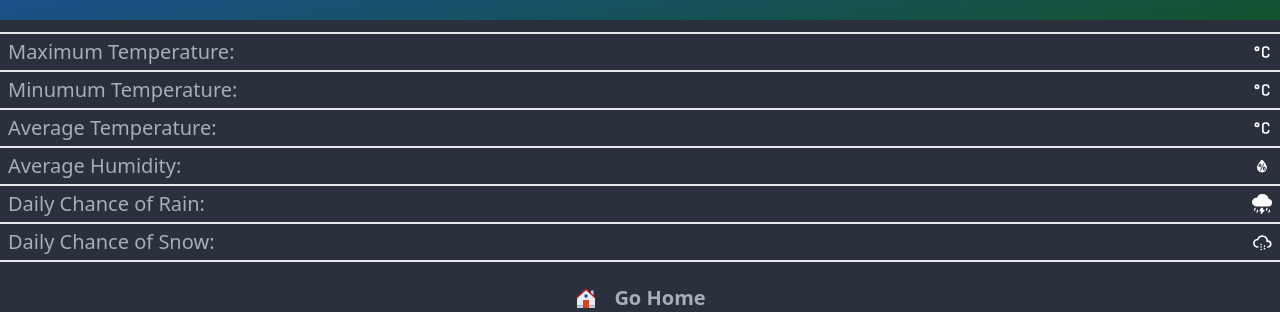
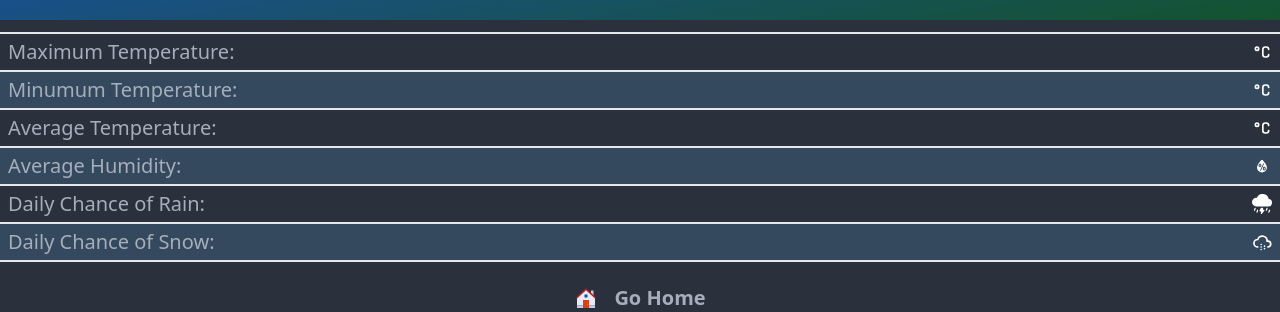
Before and after one commit to shafiuyushawu/weather-app, a React (Create React App) app: page /weather-details in a window 1280 px wide. Shown: the part 252-564 px from the top of the page. Built offline with nearby package versions, Linux system fonts and the light colour scheme.

Commit message:
Updated readme and updated the background of daily card

```diff
--- a/src/components/DailyForecast.jsx
+++ b/src/components/DailyForecast.jsx
@@ -12,7 +12,7 @@ const DailyForecast = ({ fcast }) => {
   };
 
   return (
-    <li className="grid-cols-2 border-2 border-blue-300 p-2 hover:border-blue-500 hover:shadow-sm hover:shadow-blue-500 shadow-sm shadow-green-200">
+    <li className="grid-cols-2 border-2 even:bg-[#34495e] border-blue-300 p-2 hover:border-blue-500 hover:shadow-sm hover:shadow-blue-500 shadow-sm shadow-green-200">
       <Link to="/weather-details" onClick={() => handleClick(fcast.date)}>
         <div className="flex justify-between">
           <span>
--- a/src/pages/WeatherDetails.jsx
+++ b/src/pages/WeatherDetails.jsx
@@ -28,7 +28,7 @@ const WeatherDetails = () => {
             {' '}
           </span>
         </li>
-        <li className="flex justify-between px-2 items-center  border-t-2 text-xl p-1">
+        <li className="flex justify-between px-2 items-center bg-[#34495e] border-t-2 text-xl p-1">
           <span>Minumum Temperature:</span>
           <span className="text-white font-bold flex">
             {mintemp}
@@ -46,7 +46,7 @@ const WeatherDetails = () => {
             {' '}
           </span>
         </li>
-        <li className="flex justify-between px-2 items-center  border-t-2 text-xl p-1">
+        <li className="flex justify-between px-2 items-center bg-[#34495e]  border-t-2 text-xl p-1">
           <span>Average Humidity:</span>
           <span className="text-white font-bold flex">
             {avghumidity}
@@ -64,7 +64,7 @@ const WeatherDetails = () => {
             {' '}
           </span>
         </li>
-        <li className="flex justify-between px-2 items-center border-b-2  border-t-2 text-xl p-1">
+        <li className="flex justify-between px-2 items-center bg-[#34495e] border-b-2  border-t-2 text-xl p-1">
           <span>Daily Chance of Snow:</span>
           <span className="text-white font-bold flex">
             {snow}
@@ -75,7 +75,10 @@ const WeatherDetails = () => {
         </li>
       </ul>
 
-      <Link to="/" className="btn btn-ghost normal-case flex justify-center text-xl text-xl p-2">
+      <Link
+        to="/"
+        className="btn btn-ghost normal-case flex justify-center text-xl text-xl p-2"
+      >
         <FcHome className="inline text-2xl mr-4" />
         Go Home
       </Link>
```
Also changed, not shown: 1 other file (tests, documents, lock files or other folders).
